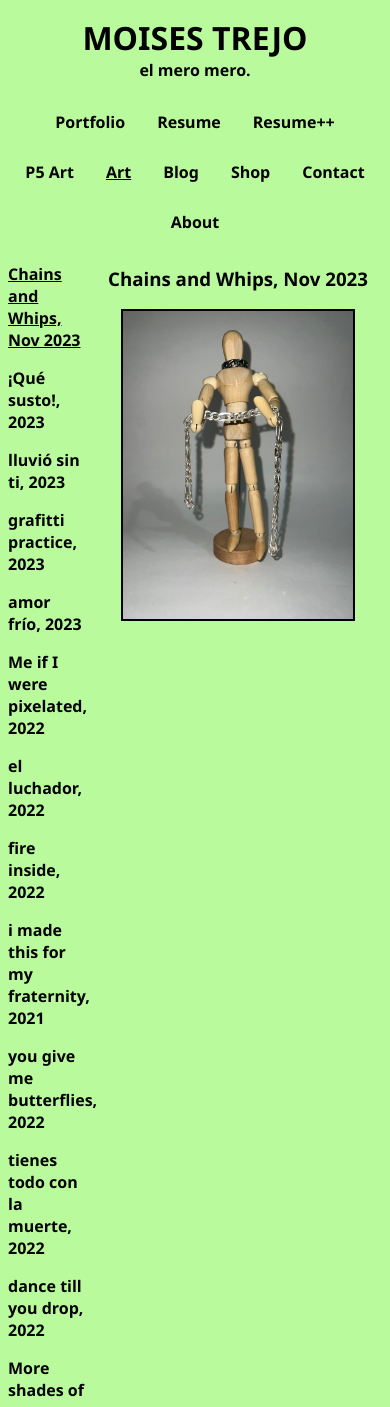
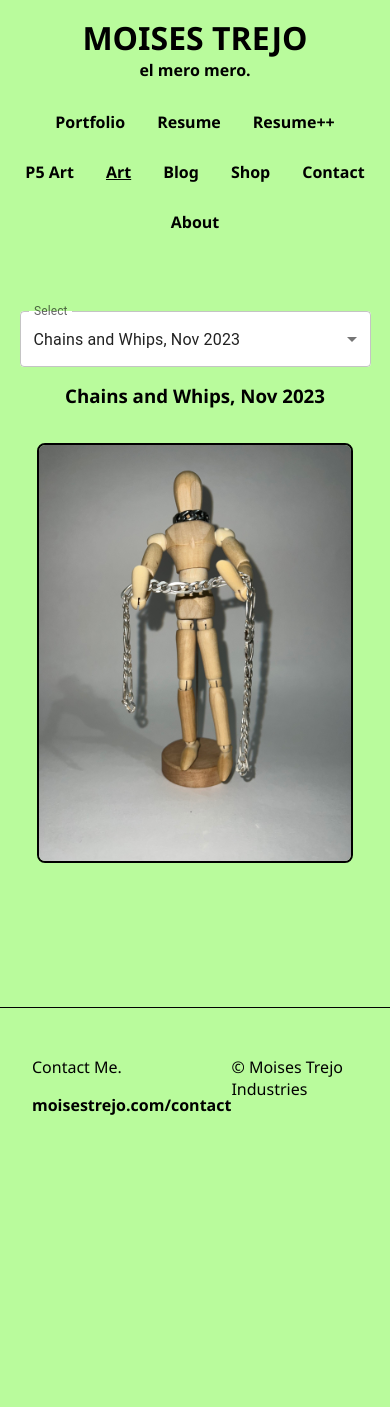
Before and after one commit to mtrejo0/moisestrejo.com, a React (Create React App) app: page /art in a window 390 px wide. Shown: the top 1407 px of the page. After the commit the page ends 1228 px from the top, so only its background shows below. Built offline with nearby package versions, Linux system fonts and the light colour scheme.

Commit message:
added fb

```diff
--- a/src/App.tsx
+++ b/src/App.tsx
@@ -21,6 +21,7 @@ import ErrorPage from "./containers/errorPage";
 import P5Art from "./containers/p5art";
 import Shop from "./containers/shop";
 import Art from "./containers/art";
+import Footer from "./components/Footer";
 
 const GoTo = ({ link }: { link: string }) => {
   window.location.href = link;
@@ -82,6 +83,7 @@ function App() {
           </Routes>
         </BrowserRouter>
       </div>
+      <Footer/>
     </body>
   );
 }
--- /dev/null
+++ b/src/components/AppListDisplay.tsx
@@ -0,0 +1,93 @@
+import { useParams, useNavigate } from "react-router-dom";
+
+
+import { Box, FormControl, InputLabel, MenuItem, Select, useMediaQuery, useTheme } from "@mui/material";
+
+import { useState } from "react";
+
+
+const AppListDisplay = ({apps, displayApp, subRoute}: {apps: any, displayApp: (app: any) => React.ReactNode, subRoute: string}) => {
+  const theme = useTheme();
+  const isMobile = useMediaQuery(theme.breakpoints.down("md"));
+  const { id } = useParams();
+  const navigate = useNavigate();
+  const initialApp = apps.find((app: any) => app.id === id) || apps[0];
+
+  const [activeApp, setActiveApp] = useState(initialApp);
+
+  const setActiveAppAndRoute = (app: any) => {
+    setActiveApp(app)
+    navigate(`/${subRoute}/${app.id}`);
+  }
+
+  const setActiveAppDropdown = (appName: string) => {
+    const newApp = apps.find((app: any) => app.name === appName) || apps[0]
+    setActiveAppAndRoute(newApp)
+  }
+
+
+  return (
+    <div>
+      <Box display={"flex"} mt={"32px"} mb={"100px"} flexDirection={isMobile ? "column" : "row"} alignItems={isMobile ? "center" : "unset"}>
+
+        {
+          isMobile ?
+
+            <FormControl sx={{width: "90vw", mt: "32px", borderColor: "black"}}>
+              <InputLabel id="app-dropdown-label">Select</InputLabel>
+              <Select
+                labelId="app-dropdown-label"
+                id="app-dropdown"
+                value={activeApp.name}
+                label="Select"
+                onChange={(event) => setActiveAppDropdown(event.target.value)}
+                sx={{ marginBottom: '16px',  borderColor: 'black', backgroundColor: 'white' }}
+              >
+                {apps.map((app: any) => (
+                  <MenuItem key={app.id} value={app.name}>
+                    {app.name}
+                  </MenuItem>
+                ))}
+              </Select>
+            </FormControl>
+
+          :
+
+          <Box width={"20%"} pl={isMobile ? "8px" : "64px"}>
+          {apps.map((app: any) => {
+            return (
+              <div
+                style={{
+                  textAlign: "left",
+                  width: "fit-content",
+                  textDecoration: app === activeApp ? "underline" : "none",
+                  cursor: "pointer",
+                }}
+                onMouseEnter={() => setActiveAppAndRoute(app)}
+              >
+                <b>
+                  <p style={{ width: "fit-content", textAlign: "left" }}>
+                    {app.name}
+                  </p>
+                </b>
+              </div>
+            );
+          })}
+        </Box>
+
+        }
+
+        <Box
+          width={isMobile ? "100%" : "80%"}
+          mr={isMobile ? "8px" : "64px"}
+          ml={isMobile ? "8px" : "16px"}
+        >
+          {displayApp(activeApp)}
+        </Box>
+      </Box>
+
+    </div>
+  );
+};
+
+export default AppListDisplay;
--- /dev/null
+++ b/src/components/Footer.js
@@ -0,0 +1,50 @@
+import React from 'react';
+
+const Footer = () => {
+    return (
+        <footer style={styles.footerStyle}>
+            <div style={styles.sidePanelStyle}>
+                <p>Contact Me.</p>
+                <a
+                    href={"https://moisestrejo.com/contact"}
+                    style={{ textDecoration: "none", color: "inherit" }}
+                    target="_blank"
+                    rel="noreferrer"
+                >
+                    <b>moisestrejo.com/contact</b>
+                </a>
+                <br></br>
+
+                <div class="fb-like"
+                    data-href="https://moisestrejo.com"
+                    data-width=""
+                    data-layout=""
+                    data-action=""
+                    data-size=""
+                    data-share="true"
+                    style={{marginTop: "16px"}}
+                ></div>
+            </div>
+            <p>© Moises Trejo Industries</p>
+        </footer>
+    );
+};
+
+const styles = {
+    footerStyle: {
+        color: '#000',
+        padding: '32px',
+        left: '0',
+        bottom: '0',
+        display: 'flex',
+        justifyContent: 'space-evenly', // Aligns the content and side panel
+        borderTop: "1px black solid",
+        marginTop: "128px",
+        marginBottom: "64px"
+    },
+    sidePanelStyle: {
+        textAlign: 'left' // Aligns the contact information to the right
+    }
+};
+
+export default Footer;
--- a/src/containers/art.tsx
+++ b/src/containers/art.tsx
@@ -1,68 +1,25 @@
-import { Box, useMediaQuery, useTheme } from "@mui/material";
+import artList from "../information/art.json";
+import AppListDisplay from "../components/AppListDisplay";
+import { Stack } from "@mui/material";
 
-import { useState } from "react";
-import artList from "../information/art.json";
-import { useNavigate, useParams } from "react-router-dom";
+const ArtDisplay = ({app}:{app: any}) => {
+
+  return <Stack alignItems={"center"}>
+    <h3 style={{marginTop: "0px"}}>{app.name}</h3>
+    <img
+      style={{ maxHeight: "80vh", padding: 0, maxWidth: "80%" }}
+      src={process.env.PUBLIC_URL + `/images/art/${app.img}`}
+      alt={app.img}
+      className="nice-border"
+    ></img>
+  </Stack>
+}
 
 const Art = () => {
-  const theme = useTheme();
-  const isMobile = useMediaQuery(theme.breakpoints.down("md"));
-
-
-  const { id } = useParams();
-  const navigate = useNavigate();
-  const initialApp = artList.find(app => app.img === id) || artList[0];
-
-  const [activeApp, setActiveApp] = useState(initialApp);
-
-  const setActiveAppAndRoute = (app: any) => {
-    setActiveApp(app)
-    navigate(`/art/${app.img}`);
-  }
-
-
   return (
-    <Box display={"flex"} width={"100%"} mb={"100px"}>
-      <Box width={"20%"} pl={isMobile ? "8px" : "64px"}>
-        {artList.map((app) => {
-          return (
-            <div
-              style={{
-                textAlign: "left",
-                width: "fit-content",
-                textDecoration: app === activeApp ? "underline" : "none",
-                cursor: "pointer",
-              }}
-              onMouseEnter={() => setActiveAppAndRoute(app)}
-            >
-              <b>
-                <p style={{ width: "fit-content", textAlign: "left" }}>
-                  {app.text}
-                </p>
-              </b>
-            </div>
-          );
-        })}
-      </Box>
-      <Box
-        width={"80%"}
-        mr={isMobile ? "8px" : "64px"}
-        ml={isMobile ? "8px" : "16px"}
-        display={"flex"}
-        flexDirection={"column"}
-        alignItems={"center"}
-        height={"100vh"}
-      >
-        <h3>{activeApp.text}</h3>
-
-        <img
-          style={{ maxHeight: "80vh", margin: 0, padding: 0, maxWidth: "80%" }}
-          src={process.env.PUBLIC_URL + `/images/art/${activeApp.img}`}
-          alt={activeApp.img}
-          className="nice-border"
-        ></img>
-      </Box>
-    </Box>
+    <div>
+      <AppListDisplay apps={artList} displayApp={(app: any) => <ArtDisplay app={app}/>} subRoute = "images"/>
+    </div>
   );
 };
 
--- a/src/containers/p5art.tsx
+++ b/src/containers/p5art.tsx
@@ -2,8 +2,7 @@ import p5jsProjects from "../information/p5jsProjects.json";
 
 import { Box, Grid, useMediaQuery, useTheme } from "@mui/material";
 
-import { useState } from "react";
-import { useNavigate, useParams } from "react-router-dom";
+import AppListDisplay from "../components/AppListDisplay";
 
 export const P5App = ({ app }: { app: any }) => {
   const link = `https://mtrejo0.github.io/p5/${app.id}/index.html`;
@@ -11,7 +10,7 @@ export const P5App = ({ app }: { app: any }) => {
   const isMobile = useMediaQuery(theme.breakpoints.down("md"));
 
   return (
-    <Box className="nice-border" height="100%" mr={isMobile ? 0 : "auto"}>
+    <Box className="nice-border" height="100%">
       <Grid container>
         <Grid xs={12}>
           {" "}
@@ -69,51 +68,12 @@ export const P5App = ({ app }: { app: any }) => {
 };
 
 const P5Art = () => {
-  const theme = useTheme();
-  const isMobile = useMediaQuery(theme.breakpoints.down("md"));
-  const { id } = useParams();
-  const navigate = useNavigate();
-  const initialApp = p5jsProjects.find(app => app.id === id) || p5jsProjects[0];
+  return (
+    <div>
+      <AppListDisplay apps={p5jsProjects} displayApp={(app: any) => <P5App app={app}/>} subRoute = "p5art"/>
+    </div>
+  );
 
-  const [activeApp, setActiveApp] = useState(initialApp);
-
-  const setActiveAppAndRoute = (app: any) => {
-    setActiveApp(app)
-    navigate(`/p5art/${app.id}`);
-  }
-
-  return (
-    <Box display={"flex"} width={"100%"} mb={"100px"}>
-      <Box width={"20%"} pl={isMobile ? "8px" : "64px"}>
-        {p5jsProjects.map((app) => {
-          return (
-            <div
-              style={{
-                textAlign: "left",
-                width: "fit-content",
-                textDecoration: app === activeApp ? "underline" : "none",
-                cursor: "pointer",
-              }}
-              onMouseEnter={() => setActiveAppAndRoute(app)}
-            >
-              <b>
-                <p style={{ width: "fit-content", textAlign: "left" }}>
-                  {app.name}
-                </p>
-              </b>
-            </div>
-          );
-        })}
-      </Box>
-      <Box
-        width={"80%"}
-        mr={isMobile ? "8px" : "64px"}
-        ml={isMobile ? "8px" : "16px"}
-      >
-        <P5App app={activeApp} />
-      </Box>
-    </Box>
-  );
 };
 
 export default P5Art;
--- a/src/containers/portfolio.tsx
+++ b/src/containers/portfolio.tsx
@@ -1,27 +1,25 @@
-import { NavLink, useParams, useNavigate } from "react-router-dom";
-
-import internalApps from "../information/internalApps.json";
+// import internalApps from "../information/internalApps.json";
 import externalApps from "../information/externalApps.json";
 
 import Grid from "@mui/material/Grid";
 import { Box, useMediaQuery, useTheme } from "@mui/material";
 
-import { useState } from "react";
+import AppListDisplay from "../components/AppListDisplay";
 
-const InternalApp = ({ app }: { app: any }) => {
-  return (
-    <div
-      className="nice-border center"
-      style={{ textDecoration: "none", color: "inherit" }}
-    >
-      <NavLink to={`/${app.id}`}>
-        <h3>{app.name}</h3>
-      </NavLink>
-      <br></br>
-      <p>{app.description}</p>
-    </div>
-  );
-};
+// const InternalApp = ({ app }: { app: any }) => {
+//   return (
+//     <div
+//       className="nice-border center"
+//       style={{ textDecoration: "none", color: "inherit" }}
+//     >
+//       <NavLink to={`/${app.id}`}>
+//         <h3>{app.name}</h3>
+//       </NavLink>
+//       <br></br>
+//       <p>{app.description}</p>
+//     </div>
+//   );
+// };
 
 const ExternalApp = ({ app }: { app: any }) => {
   const theme = useTheme();
@@ -43,6 +41,7 @@ const ExternalApp = ({ app }: { app: any }) => {
             href={app.link}
             style={{ textDecoration: "none", color: "inherit" }}
             target="_blank"
+            rel="noreferrer"
           >
             <b>moisestrejo.com/{app.id}</b>
           </a>
@@ -89,52 +88,10 @@ const ExternalApp = ({ app }: { app: any }) => {
 };
 
 const Porfolio = () => {
-  const theme = useTheme();
-  const isMobile = useMediaQuery(theme.breakpoints.down("md"));
-  const { id } = useParams();
-  const navigate = useNavigate();
-  const initialApp = externalApps.find(app => app.id === id) || externalApps[0];
-
-  const [activeApp, setActiveApp] = useState(initialApp);
-
-  const setActiveAppAndRoute = (app: any) => {
-    setActiveApp(app)
-    navigate(`/portfolio/${app.id}`);
-  }
 
   return (
     <div>
-      <Box display={"flex"} mb={"100px"}>
-        <Box width={"20%"} pl={isMobile ? "8px" : "64px"}>
-          {externalApps.map((app) => {
-            return (
-              <div
-                style={{
-                  textAlign: "left",
-                  width: "fit-content",
-                  textDecoration: app == activeApp ? "underline" : "none",
-                  cursor: "pointer",
-                }}
-                onMouseEnter={() => setActiveAppAndRoute(app)}
-              >
-                <b>
-                  <p style={{ width: "fit-content", textAlign: "left" }}>
-                    {app.name}
-                  </p>
-                </b>
-              </div>
-            );
-          })}
-        </Box>
-        <Box
-          width={"80%"}
-          mr={isMobile ? "8px" : "64px"}
-          ml={isMobile ? "8px" : "16px"}
-        >
-          <ExternalApp app={activeApp} />
-        </Box>
-      </Box>
-
+      <AppListDisplay apps={externalApps} displayApp={(app: any) => <ExternalApp app={app}/>} subRoute = "portfolio"/>
     </div>
   );
 };
--- a/src/information/art.json
+++ b/src/information/art.json
@@ -2,136 +2,136 @@
   {
     "link": "",
     "img": "chains_and_whips.jpg",
-    "text": "Chains and Whips, Nov 2023"
+    "name": "Chains and Whips, Nov 2023"
   },
   {
     "link": "",
     "img": "moises_skeleton.jpg",
-    "text": "¡Qué susto!, 2023"
+    "name": "¡Qué susto!, 2023"
   },
   {
     "link": "",
     "img": "sinti.jpg",
-    "text": "lluvió sin ti, 2023"
+    "name": "lluvió sin ti, 2023"
   },
   {
     "link": "",
     "img": "practice.jpg",
-    "text": "grafitti practice, 2023"
+    "name": "grafitti practice, 2023"
   },
   {
     "link": "",
     "img": "amor_frio.jpg",
-    "text": "amor frío, 2023"
+    "name": "amor frío, 2023"
   },
   {
     "link": "",
     "img": "pixelated.jpg",
-    "text": "Me if I were pixelated, 2022"
+    "name": "Me if I were pixelated, 2022"
   },
   {
     "link": "",
     "img": "lucha.jpg",
-    "text": "el luchador, 2022"
+    "name": "el luchador, 2022"
   },
   {
     "link": "",
     "img": "fire_inside.png",
-    "text": "fire inside, 2022"
+    "name": "fire inside, 2022"
   },
   {
     "link": "",
     "img": "sigmanu.png",
-    "text": "i made this for my fraternity, 2021"
+    "name": "i made this for my fraternity, 2021"
   },
   {
     "link": "",
     "img": "skeleton_butterfly.png",
-    "text": "you give me butterflies, 2022"
+    "name": "you give me butterflies, 2022"
   },
   {
     "link": "",
     "img": "el_grande.png",
-    "text": "tienes todo con la muerte, 2022"
+    "name": "tienes todo con la muerte, 2022"
   },
   {
     "link": "",
     "img": "drinking_and_death.png",
-    "text": "dance till you drop, 2022"
+    "name": "dance till you drop, 2022"
   },
   {
     "link": "",
     "img": "green.jpg",
-    "text": "More shades of green than, 2020"
+    "name": "More shades of green than, 2020"
   },
   {
     "link": "",
     "img": "crossing_paths.jpg",
-    "text": "I'll see you again, but we may never meet, 2020"
+    "name": "I'll see you again, but we may never meet, 2020"
   },
   {
     "link": "",
     "img": "trip.jpg",
-    "text": "Life is a trip, 2020"
+    "name": "Life is a trip, 2020"
   },
   {
     "link": "",
     "img": "if_you_had_to.jpg",
-    "text": "Why not?, 2020"
+    "name": "Why not?, 2020"
   },
   {
     "link": "",
     "img": "filters.jpg",
-    "text": "Filters of society, 2020"
+    "name": "Filters of society, 2020"
   },
   {
     "link": "",
     "img": "chance.jpg",
-    "text": "Leave it up to the gods, 2020"
+    "name": "Leave it up to the gods, 2020"
   },
   {
     "link": "",
     "img": "progress.jpg",
-    "text": "What we choose to keep, 2020"
+    "name": "What we choose to keep, 2020"
   },
   {
     "link": "",
     "img": "see_clearly.jpg",
-    "text": "See clearly, 2020"
+    "name": "See clearly, 2020"
   },
   {
     "link": "",
     "img": "downUp.jpg",
-    "text": "Down and Up Brand New, 2020"
+    "name": "Down and Up Brand New, 2020"
   },
   {
     "link": "",
     "img": "leave_a_mark.jpg",
-    "text": "Leave a Mark, 2020"
+    "name": "Leave a Mark, 2020"
   },
   {
     "link": "",
     "img": "see_clearly.jpg",
-    "text": "See Clearly, 2020"
+    "name": "See Clearly, 2020"
   },
   {
     "link": "",
     "img": "sculpture.png",
-    "text": "Moi Sculpture, 2018"
+    "name": "Moi Sculpture, 2018"
   },
   {
     "link": "",
     "img": "doom.jpg",
-    "text": "DOOM!, 2018"
+    "name": "DOOM!, 2018"
   },
   {
     "link": "",
     "img": "courage.png",
-    "text": "Courage, 2018"
+    "name": "Courage, 2018"
   },
   {
     "link": "",
     "img": "dr.man.jpg",
-    "text": "Wisdom beyond your years, 2018"
+    "name": "Wisdom beyond your years, 2018"
   }
 ]
--- a/src/styles.css
+++ b/src/styles.css
@@ -16,6 +16,7 @@ body {
   padding: 32px;
   border: 2px black solid;
   margin: 16px;
+  border-radius: 8px;
 }
 
 @media (max-width: 1100px) {
@@ -23,6 +24,7 @@ body {
     padding: 16px;
     border: 2px black solid;
     margin: 16px;
+    border-radius: 8px;
   }
 }
 
```
Also changed, not shown: public/index.html (+2 -10 lines).
